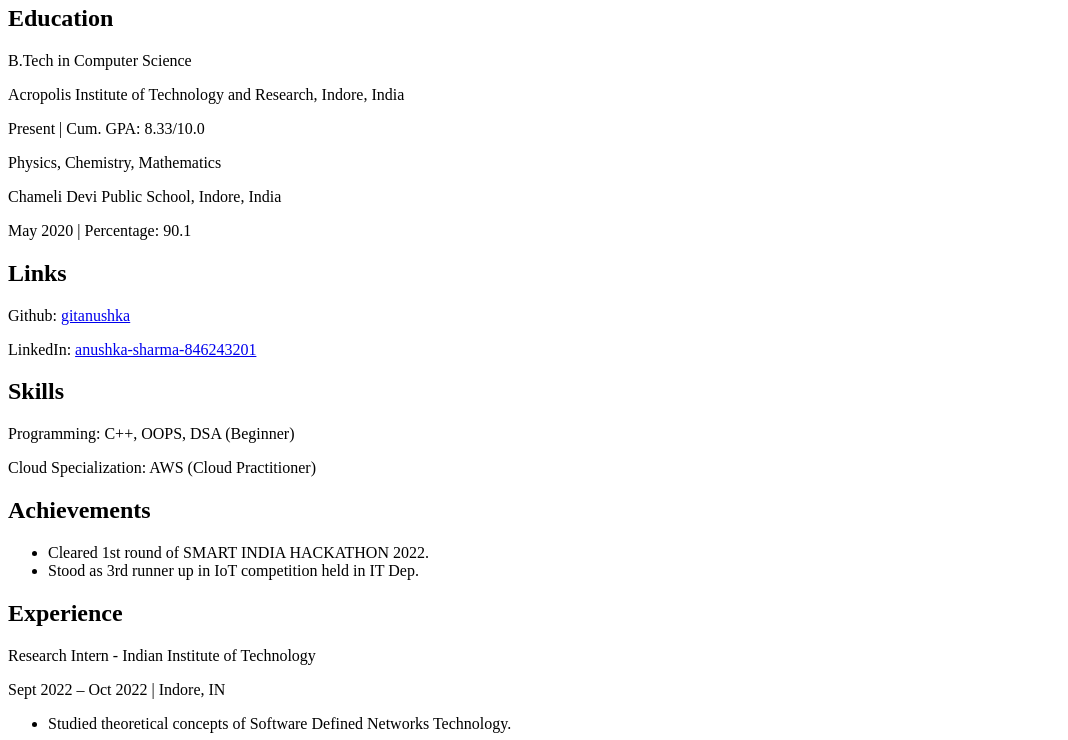
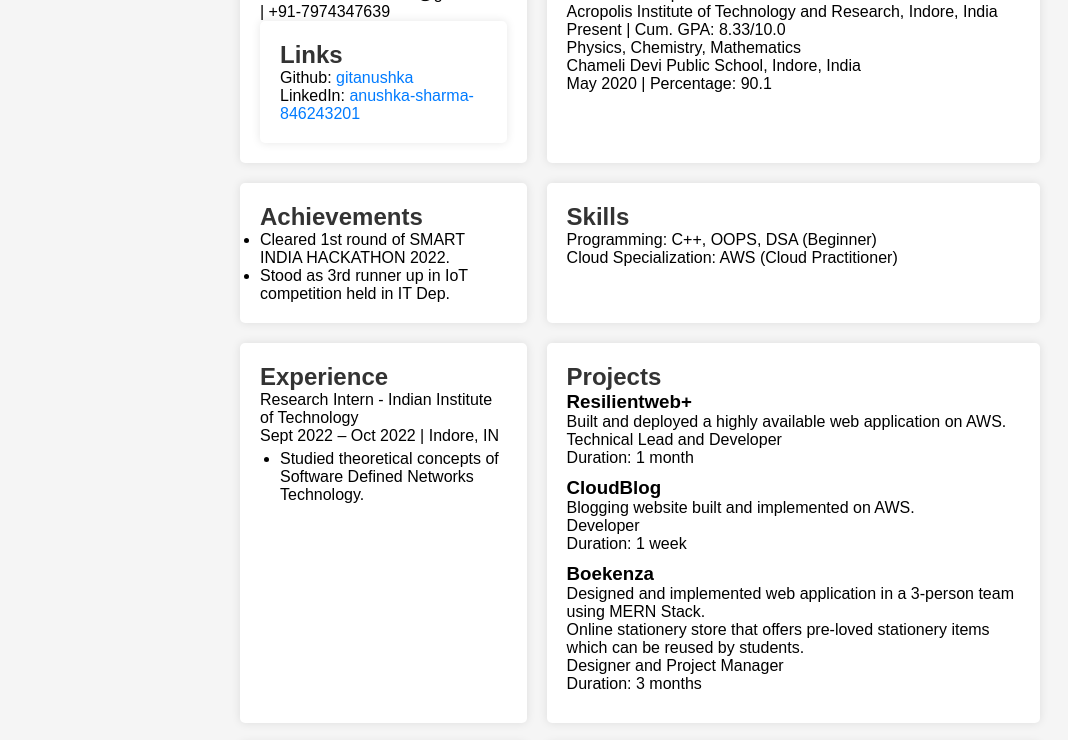
Before and after one commit to gitanushka/Resume-on-Cloud, a plain HTML site: page index.html in a window 1280 px wide. Shown: the part 113-853 px from the top of the page, without its empty margins (0-1068 px from the left). Drawn offline with Linux system fonts and the light colour scheme.

Commit message:
style : made it prettier using grids and columns

```diff
--- a/index.html
+++ b/index.html
@@ -3,15 +3,23 @@
 <head>
   <meta charset="UTF-8">
   <meta name="viewport" content="width=device-width, initial-scale=1.0">
-  <link rel="stylesheet" href="styles.css">
+  <link rel="stylesheet" href="style.css">
   <title>Anushka Sharma - Resume</title>
 </head>
 <body>
   <div class="resume">
+    <section class="info">
       <header>
         <h1>Anushka Sharma</h1>
         <p>anushkassharma1012@gmail.com | +91-7974347639</p>
       </header>
+      <section class="links">
+        <h2>Links</h2>
+        <p>Github: <a href="https://github.com/gitanushka">gitanushka</a></p>
+        <p>LinkedIn: <a href="https://www.linkedin.com/in/anushka-sharma-846243201">anushka-sharma-846243201</a></p>
+      </section>
+    </section>
+
 
     <section class="education">
       <h2>Education</h2>
@@ -23,18 +31,6 @@
       <p>May 2020 | Percentage: 90.1</p>
     </section>
 
-    <section class="links">
-      <h2>Links</h2>
-      <p>Github: <a href="https://github.com/gitanushka">gitanushka</a></p>
-      <p>LinkedIn: <a href="https://www.linkedin.com/in/anushka-sharma-846243201">anushka-sharma-846243201</a></p>
-    </section>
-
-    <section class="skills">
-      <h2>Skills</h2>
-      <p>Programming: C++, OOPS, DSA (Beginner)</p>
-      <p>Cloud Specialization: AWS (Cloud Practitioner)</p>
-    </section>
-
     <section class="achievements">
       <h2>Achievements</h2>
       <ul>
@@ -43,7 +39,11 @@
       </ul>
     </section>
 
-    <!-- ... (previous content) ... -->
+    <section class="skills">
+      <h2>Skills</h2>
+      <p>Programming: C++, OOPS, DSA (Beginner)</p>
+      <p>Cloud Specialization: AWS (Cloud Practitioner)</p>
+    </section>
 
     <section class="experience">
       <h2>Experience</h2>
@@ -100,7 +100,6 @@
         <p>[2] ALEXA SKILLS-SET with hands-on Voiceflow [2022]</p>
       </div>
     </section>
-
   </div>
 </body>
 </html>
--- a/style.css
+++ b/style.css
@@ -1,47 +1,55 @@
-body {
-    font-family: Arial, sans-serif;
+/* Reset some default styling */
+body, h1, h2, h3, p, ul {
     margin: 0;
     padding: 0;
   }
 
+  body {
+    font-family: Arial, sans-serif;
+    background-color: #f5f5f5;
+  }
+
   .resume {
+    display: grid;
+    grid-template-columns: 1fr 2fr; /* Two columns */
+    gap: 20px;
     max-width: 800px;
     margin: 50px auto;
+  }
+
+  /* Style for each section */
+  .resume section {
+    background-color: #ffffff;
     padding: 20px;
-    border: 1px solid #ccc;
     border-radius: 5px;
     box-shadow: 0 0 10px rgba(0, 0, 0, 0.1);
   }
 
-  header {
-    text-align: center;
+  .resume h2 {
+    color: #333;
+    margin-top: 0;
   }
 
-  h1 {
-    margin: 0;
-    color: #333;
+  .projects .project {
+    margin-bottom: 10px;
   }
 
-  p {
+  .experience ul,
+  .volunteering .event,
+  .training .course {
+    padding-left: 20px;
     margin: 5px 0;
-    color: #666;
   }
 
-  h2 {
-    margin-top: 10px;
-    color: #444;
+  .links a {
+    color: #007bff;
+    text-decoration: none;
   }
 
-  ul {
-    margin: 0;
-    padding-left: 20px;
+  .training .course {
+    font-style: italic;
+    color: #888;
   }
 
-  .contact p {
-    font-weight: bold;
-  }
 
-  .education p,
-  .experience p {
-    margin: 5px 0;
-  }
+  /* ... (other CSS rules) ... */
```
Lines whose indentation alone changed are shown as unchanged.
